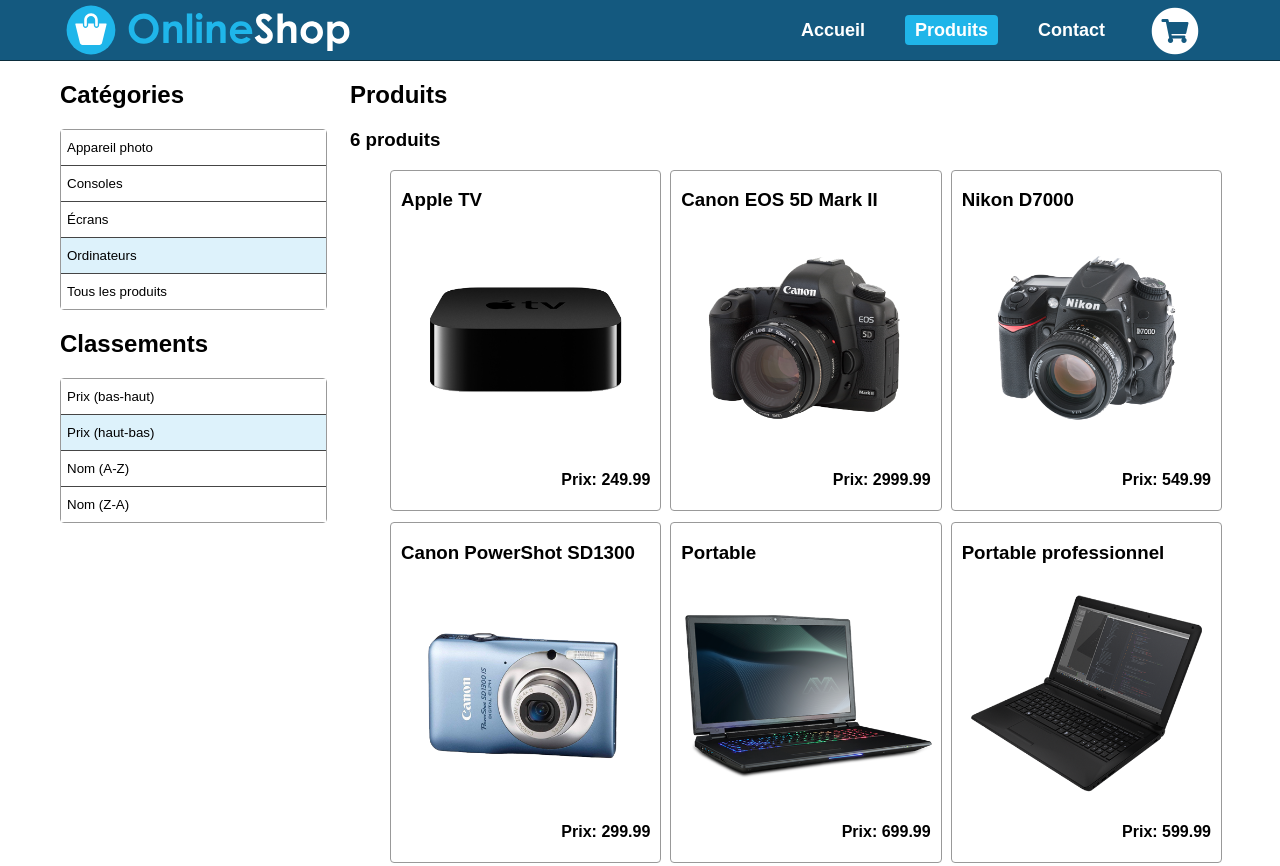
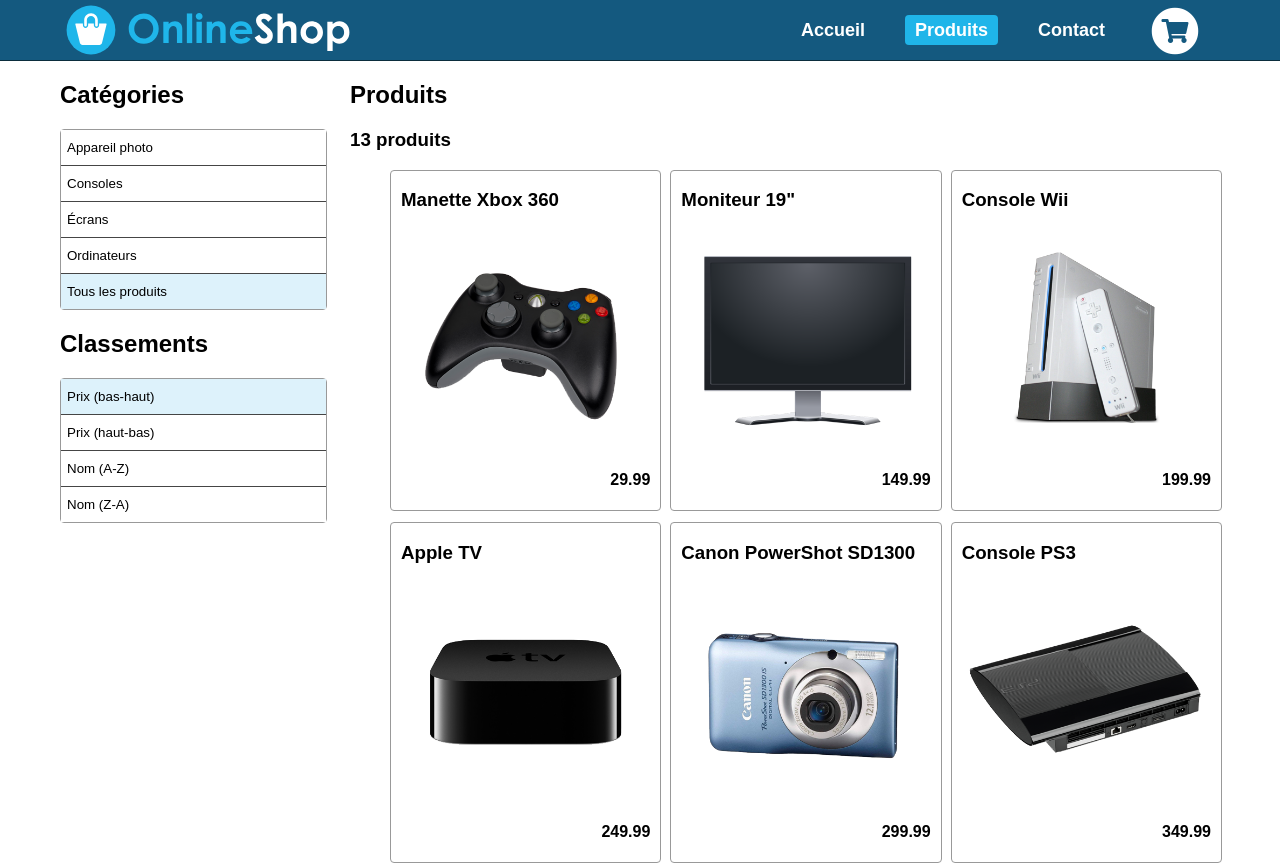
Before and after one commit to SamuelMaltais/ZapOnline, a plain HTML site: page products.html in a window 1280 px wide. Shown: the top 866 px of the page. Drawn offline with nearby package versions, Linux system fonts and the light colour scheme.

Commit message:
organising and filtering products

```diff
--- a/assets/scripts/products.js
+++ b/assets/scripts/products.js
@@ -1,16 +1,64 @@
+produits = {}
 organisation = "bas-haut";
+currList = []
+prevCat="#all"
+all = []
 var organise = (list) => {
-    if(organisation == "bas-haut" || organisation == "haut-bas"){
-        max = list[0];
-        index = 0;
+    if(organisation == "bas-haut" | organisation == "haut-bas"){
         //bubble sort, petit n donc pas tres time consuming
-        for(elem in list){
-            prix = produits[list[elem]]
-
+        for(let i =list.length; i>=0;i--){
+            for(let j=0;j<i; j++){
+                if(j+1<i){
+                    let price1 = produits[list[j]].price;
+                    let price2 = produits[list[j+1]].price;
+                    if(price1 > price2){
+                        let temp = list[j]
+                        list[j] = list[j+1];
+                        list[j+1] = temp;
+                    }
+                }
+            }
+        }
+        if(organisation == "bas-haut"){
+            return list;
+        }
+        // inverse la liste pour haut-bas
+        else{
+            let reversedList = []
+            for(let i=list.length-1; i>=0; i--){
+                reversedList.push(list[i])
+            }
+            return reversedList
+        }
+    }
+    //Egalement bubble sort, mais avec les valeures alphanumeriques pour comparer
+    else{
+        for(let i =list.length; i>=0;i--){
+            for(let j=0;j<i; j++){
+                if(j+1<i){
+                    let alpha1 = produits[list[j]].name.charCodeAt(0);
+                    let alpha2 = produits[list[j+1]].name.charCodeAt(0);
+                    if(alpha1 > alpha2){
+                        let temp = list[j]
+                        list[j] = list[j+1];
+                        list[j+1] = temp;
+                    }
+                }
+            }
+        }
+        if(organisation == "a-z"){
+            return list;
+        }
+        // inverse la liste pour haut-bas
+        else{
+            let reversedList = []
+            for(let i=list.length-1; i>=0; i--){
+                reversedList.push(list[i])
+            }
+            return reversedList
         }
     }
 }
-
 var filtrerCategories = (categorie) => {
     var list = [];
     for(item in produits){
@@ -20,7 +68,42 @@
     }
     return list;
 };
+var genererPage = (list) =>{
+    $("#products-list").empty();
+    for(let i = 0; i<list.length;i++){
+        let product = produits[list[i]]
+        let element = `<article><a href="product.html"><h3>${product.name}</h3> <img src="assets/img/${product.image}" alt="ok"><h4>${product.price}</h4></a></article>`
+        $("#products-list").append(element)
+    }
+    $("#produits-qte").html(`${list.length} produits`)
+}
+var changerOrg = (str) =>{
+    $("#"+organisation).removeClass("selected")
+    organisation = str
+    genererPage(organise(currList))
+    $("#"+organisation).addClass("selected")
+}
+$(document).ready(()=>{
+    $.getJSON("data/products.json", (data) =>{
+        produits = data
+        for(let i=0; i<produits.length;i++){
+            all.push(i)
+        }
+        currList = all;
+        genererPage(organise(all))
+    })
+    //chaque categorie change l'organisation ou la categorie
+    $("#haut-bas").click(() =>{
+        changerOrg("haut-bas")
+    })
+    $("#bas-haut").click(() =>{
+        changerOrg("bas-haut")
+    })
+    $("#a-z").click(() =>{
+        changerOrg("a-z")
+    })
+    $("#z-a").click(() =>{
+        changerOrg("z-a")
+    })
 
-$(document).ready(()=>{
-    console.log(filtrerCategories("computers"));
 });
--- a/data/products.js
+++ b/data/products.json
@@ -1,4 +1,4 @@
-var produits = [
+[
   {
     "id": 1,
     "name": "Apple TV",
--- a/products.html
+++ b/products.html
@@ -6,7 +6,6 @@
   <link rel="stylesheet" type="text/css" href="https://use.fontawesome.com/releases/v5.3.1/css/all.css">
   <script src="http://ajax.googleapis.com/ajax/libs/jquery/3.2.1/jquery.min.js" type="text/javascript"></script>
   <script src="./assets/scripts/header.js"></script>
-  <script src="./data/products.js"></script>
   <script src="./assets/scripts/products.js"></script>
 
   <meta charset="UTF-8">
@@ -39,66 +38,24 @@
     <section id="sidebar">
       <h2> Catégories </h2>
       <ul id="product-categories" class="product-buttons-container">
-        <button class="product-buttons product-buttons-top">Appareil photo</button>
-        <button class="product-buttons">Consoles</button>
-        <button class="product-buttons">Écrans</button>
-        <button class="product-buttons selected">Ordinateurs</button>
-        <button class="product-buttons product-buttons-bottom">Tous les produits</button>
+        <button class="product-buttons product-buttons-top" id="cameras">Appareil photo</button>
+        <button class="product-buttons" id="consoles">Consoles</button>
+        <button class="product-buttons" id="screens">Écrans</button>
+        <button class="product-buttons" id="computers">Ordinateurs</button>
+        <button class="product-buttons product-buttons-bottom selected" id="all">Tous les produits</button>
       </ul>
       <h2>Classements</h2>
     <ul id="product-criteria" class="product-buttons-container">
-      <button class="product-buttons">Prix (bas-haut)</button>
-      <button class="product-buttons selected">Prix (haut-bas)</button>
-      <button class="product-buttons">Nom (A-Z)</button>
-      <button class="product-buttons product-buttons-bottom">Nom (Z-A)</button>
+      <button class="product-buttons selected" id="bas-haut">Prix (bas-haut)</button>
+      <button class="product-buttons" id="haut-bas">Prix (haut-bas)</button>
+      <button class="product-buttons" id="a-z">Nom (A-Z)</button>
+      <button class="product-buttons product-buttons-bottom" id="z-a">Nom (Z-A)</button>
     </ul>
   </section>
     <section id="products">
       <h1>Produits</h1>
-      <h3>6 produits</h3>
+      <h3 id="produits-qte">6 produits</h3>
       <ol id="products-list">
-        <article>
-        <a href="product.html">
-          <h3>Apple TV</h3>
-          <img src="assets/img/apple-tv.png" alt="Apple-TV">
-          <h4>Prix: 249.99</h4>
-        </a>
-      </article>
-      <article>
-        <a href="product.html">
-          <h3>Canon EOS 5D Mark II</h3>
-          <img src="assets/img/camera-1.png" alt="Canon camera">
-          <h4>Prix: 2999.99</h4>
-        </a>
-      </article>
-      <article>
-      <a href="product.html">
-          <h3>Nikon D7000</h3>
-          <img src="assets/img/camera-2.png" alt="Nikon camera">
-          <h4>Prix: 549.99</h4>
-        </a>
-      </article>
-      <article>
-        <a href="product.html">
-          <h3>Canon PowerShot SD1300</h3>
-          <img src="assets/img/camera-3.png" alt="Canon-camera">
-          <h4>Prix: 299.99</h4>
-        </a>
-      </article>
-      <article>
-        <a href="product.html">
-          <h3>Portable</h3>
-          <img src="assets/img/laptop-1.png" alt="Laptop">
-          <h4>Prix: 699.99</h4>
-        </a>
-      </article>
-      <article>
-        <a href="product.html">
-          <h3>Portable professionnel</h3>
-          <img src="assets/img/laptop-2.png" alt="Laptop pro">
-          <h4>Prix: 599.99</h4>
-        </a>
-      </article>
       </ol>
     </section>
   </div>
```
